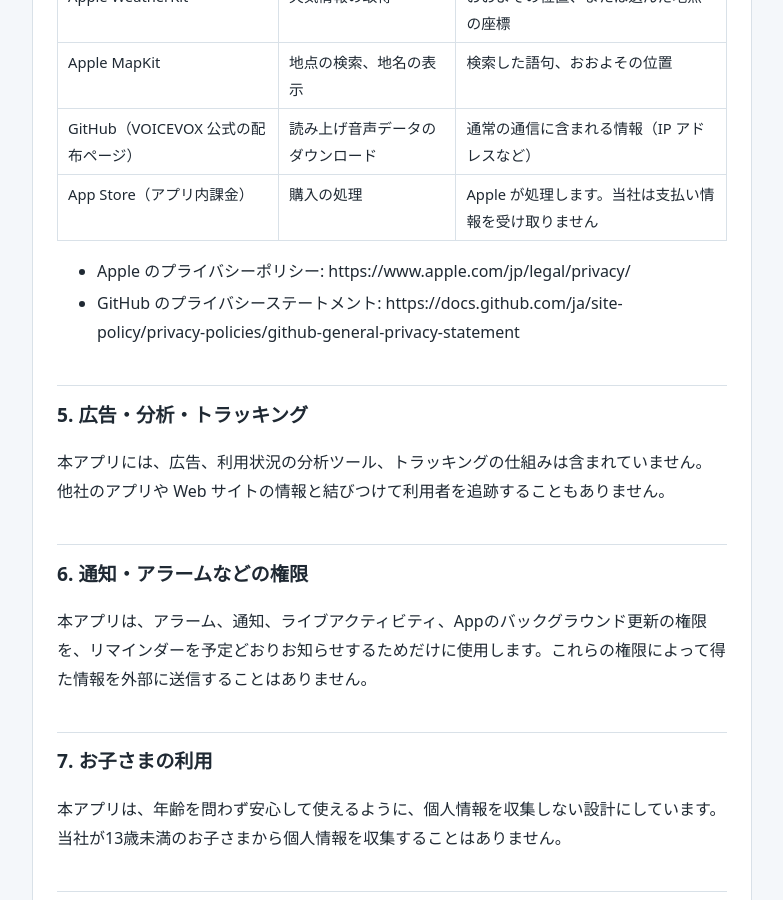
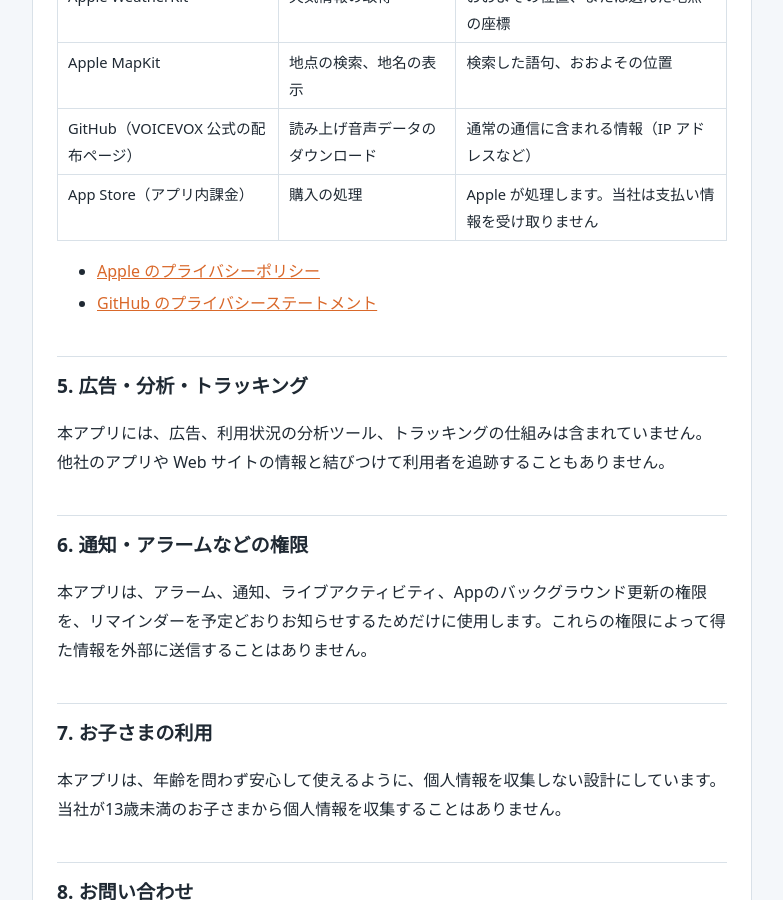
Before and after one commit to linka-admin/voice-reminder-docs, a Jekyll site: the page built from privacy/index.md, in a window 1280 px wide and 900 px high, scrolled down 1373 px. Shown: the whole window, without its empty margins (248-1031 px from the left). Built offline with Jekyll 4.4.1, drawn with Linux system fonts in a browser that asks for light colours.

Commit message:
Link the external service policies and VOICEVOX terms
Co-Authored-By: Claude Opus 5.5 <noreply@anthropic.com>
Claude-Session: https://claude.ai/code/session_017p9RmcMrbCViLdGix14MhX

```diff
--- a/privacy/index.md
+++ b/privacy/index.md
@@ -44,8 +44,8 @@ permalink: /privacy/
 | GitHub（VOICEVOX 公式の配布ページ） | 読み上げ音声データのダウンロード | 通常の通信に含まれる情報（IP アドレスなど） |
 | App Store（アプリ内課金） | 購入の処理 | Apple が処理します。当社は支払い情報を受け取りません |
 
-- Apple のプライバシーポリシー: https://www.apple.com/jp/legal/privacy/
-- GitHub のプライバシーステートメント: https://docs.github.com/ja/site-policy/privacy-policies/github-general-privacy-statement
+- [Apple のプライバシーポリシー](https://www.apple.com/jp/legal/privacy/)
+- [GitHub のプライバシーステートメント](https://docs.github.com/ja/site-policy/privacy-policies/github-general-privacy-statement)
 
 ## 5. 広告・分析・トラッキング
 
```
Also changed, not shown: support/index.md (+1 -1 lines).
